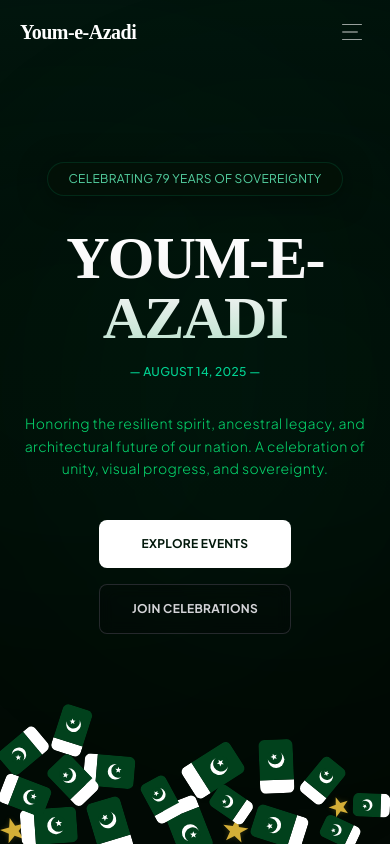
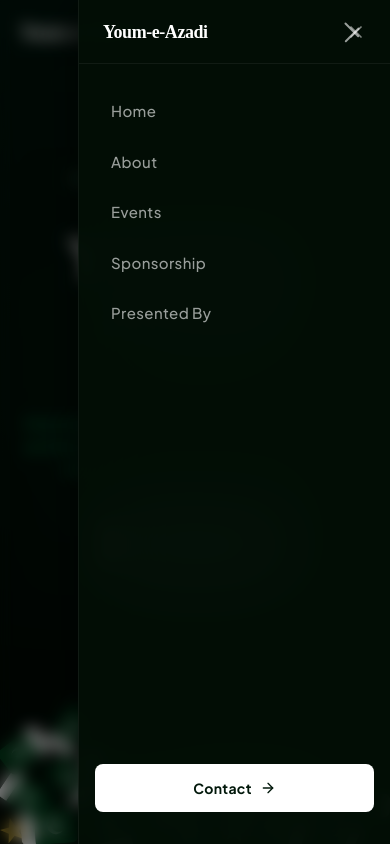
Before and after one commit to techxudo-devs/Independence, a React (Vite) app: page / in a window 390 px wide. Both pictures are taken after a click on the button "Menu". Shown: the top 844 px of the page. Built offline with nearby package versions, Linux system fonts and the light colour scheme; a web font is replaced by a local one.

Commit message:
done responsivness

```diff
--- a/src/components/Home/About.tsx
+++ b/src/components/Home/About.tsx
@@ -98,7 +98,7 @@ const About = () => {
             initial="hidden"
             whileInView="visible"
             viewport={{ once: true, margin: '-40px' }}
-            className="grid grid-cols-3 gap-3 md:gap-4"
+            className="grid grid-cols-1 md:grid-cols-3 gap-3 md:gap-4"
           >
             {CARDS.slice(0, 3).map((card) => (
               <Card key={card.src} card={card} />
@@ -111,7 +111,7 @@ const About = () => {
             initial="hidden"
             whileInView="visible"
             viewport={{ once: true, margin: '-40px' }}
-            className="grid grid-cols-2 gap-3 md:gap-4"
+            className="grid grid-cols-1 md:grid-cols-2 gap-3 md:gap-4"
           >
             {CARDS.slice(3, 5).map((card) => (
               <Card key={card.src} card={card} />
@@ -124,7 +124,7 @@ const About = () => {
             initial="hidden"
             whileInView="visible"
             viewport={{ once: true, margin: '-40px' }}
-            className="grid grid-cols-3 gap-3 md:gap-4"
+            className="grid grid-cols-1 md:grid-cols-3 gap-3 md:gap-4"
           >
             {CARDS.slice(5, 8).map((card) => (
               <Card key={card.src} card={card} />
--- a/src/components/Home/Hero.tsx
+++ b/src/components/Home/Hero.tsx
@@ -320,7 +320,7 @@ const Hero = () => {
       />
 
       {/* Editorial Hero Content Layout */}
-      <main className="relative z-20 w-full max-w-4xl px-6 text-center pointer-events-none select-none -translate-y-6">
+      <main className="relative z-20 w-full max-w-4xl px-6 text-center -translate-y-6">
         <motion.div
           initial={{ opacity: 0, y: 40 }}
           animate={{ opacity: 1, y: 0 }}
@@ -350,12 +350,12 @@ const Hero = () => {
 
           {/* Call to Actions */}
           <div className="mt-10 flex flex-col sm:flex-row gap-4 pointer-events-auto">
-            <button className="px-8 py-4 rounded-lg text-xs font-bold tracking-wide text-[#02180b] bg-white hover:bg-neutral-100 hover:shadow-[0_0_25px_rgba(16,185,129,0.15)] transition-all duration-300 plus cursor-pointer">
+            <a href="#events" className="px-8 py-4 rounded-lg text-xs font-bold tracking-wide text-[#02180b] bg-white hover:bg-neutral-100 hover:shadow-[0_0_25px_rgba(16,185,129,0.15)] transition-all duration-300 plus cursor-pointer text-center">
               EXPLORE EVENTS
-            </button>
-            <button className="px-8 py-4 rounded-lg text-xs font-bold tracking-wide text-zinc-300 border border-zinc-700/60 bg-zinc-950/20 backdrop-blur-sm hover:text-white hover:bg-zinc-800/30 plus hover:border-zinc-500 cursor-pointer transition-all duration-300">
+            </a>
+            <a href="#contact" className="px-8 py-4 rounded-lg text-xs font-bold tracking-wide text-zinc-300 border border-zinc-700/60 bg-zinc-950/20 backdrop-blur-sm hover:text-white hover:bg-zinc-800/30 plus hover:border-zinc-500 cursor-pointer transition-all duration-300 text-center">
               JOIN CELEBRATIONS
-            </button>
+            </a>
           </div>
         </motion.div>
       </main>
--- a/src/components/Home/PresentedBy.tsx
+++ b/src/components/Home/PresentedBy.tsx
@@ -65,7 +65,7 @@ const PresentedBy = () => {
           {/* Sponsor Cards */}
           <motion.div
             variants={fadeUp}
-            className="mt-10 grid grid-cols-1 sm:grid-cols-2 gap-6 w-full max-w-2xl"
+            className="mt-10 grid grid-cols-1 sm:grid-cols-2 gap-6 w-full max-w-2xl justify-items-center"
           >
             {SPONSORS.map((sponsor) => (
               <div
--- a/src/components/common/Navbar.tsx
+++ b/src/components/common/Navbar.tsx
@@ -1,6 +1,6 @@
 import { useState, useEffect } from 'react';
 import { motion } from 'framer-motion';
-import { ArrowRight } from 'lucide-react';
+import { ArrowRight, X } from 'lucide-react';
 
 const NAV_ITEMS = [
   { label: 'Home', href: '#home' },
@@ -55,12 +55,35 @@ function NavItem({ label, href }: { label: string; href: string }) {
 
 const Navbar = () => {
   const [scrolled, setScrolled] = useState(false);
+  const [mobileOpen, setMobileOpen] = useState(false);
 
   useEffect(() => {
     const onScroll = () => setScrolled(window.scrollY > 40);
     window.addEventListener('scroll', onScroll, { passive: true });
     return () => window.removeEventListener('scroll', onScroll);
   }, []);
+
+  useEffect(() => {
+    if (mobileOpen) {
+      document.body.style.overflow = 'hidden';
+      document.body.style.position = 'fixed';
+      document.body.style.top = `-${window.scrollY}px`;
+      document.body.style.width = '100%';
+    } else {
+      const scrollY = document.body.style.top;
+      document.body.style.overflow = '';
+      document.body.style.position = '';
+      document.body.style.top = '';
+      document.body.style.width = '';
+      window.scrollTo(0, scrollY ? -parseInt(scrollY) : 0);
+    }
+    return () => {
+      document.body.style.overflow = '';
+      document.body.style.position = '';
+      document.body.style.top = '';
+      document.body.style.width = '';
+    };
+  }, [mobileOpen]);
 
   return (
     <motion.nav
@@ -113,12 +136,89 @@ const Navbar = () => {
         </a>
 
         {/* Mobile menu button */}
-        <button className="md:hidden flex flex-col gap-1.5 p-2" aria-label="Menu">
-          <span className="w-5 h-[1.5px] bg-white/60 rounded-full" />
-          <span className="w-4 h-[1.5px] bg-white/40 rounded-full" />
-          <span className="w-5 h-[1.5px] bg-white/60 rounded-full" />
+        <button
+          className="md:hidden flex flex-col gap-1.5 p-2 relative z-[60]"
+          aria-label="Menu"
+          onClick={() => setMobileOpen((prev) => !prev)}
+        >
+          <motion.span
+            className="w-5 h-[1.5px] bg-white/60 rounded-full block"
+            animate={mobileOpen ? { rotate: 45, y: 5 } : { rotate: 0, y: 0 }}
+            transition={{ duration: 0.25 }}
+          />
+          <motion.span
+            className="w-4 h-[1.5px] bg-white/40 rounded-full block"
+            animate={mobileOpen ? { opacity: 0, x: -8 } : { opacity: 1, x: 0 }}
+            transition={{ duration: 0.2 }}
+          />
+          <motion.span
+            className="w-5 h-[1.5px] bg-white/60 rounded-full block"
+            animate={mobileOpen ? { rotate: -45, y: -5 } : { rotate: 0, y: 0 }}
+            transition={{ duration: 0.25 }}
+          />
         </button>
       </div>
+
+      {/* Backdrop */}
+      <motion.div
+        className="md:hidden fixed inset-0 z-[55] bg-black/50 backdrop-blur-sm"
+        initial={false}
+        animate={mobileOpen ? { opacity: 1, pointerEvents: 'auto' as const } : { opacity: 0, pointerEvents: 'none' as const }}
+        transition={{ duration: 0.35, ease: [0.16, 1, 0.3, 1] }}
+        onClick={() => setMobileOpen(false)}
+      />
+
+      {/* Sidebar panel — slides from right */}
+      <motion.div
+        className="md:hidden fixed top-0 right-0 z-[56] h-full w-[80%] max-w-sm bg-[#030e06]/95 backdrop-blur-2xl border-l border-white/[0.06] shadow-[-8px_0_40px_rgba(0,0,0,0.5)] flex flex-col"
+        initial={false}
+        animate={mobileOpen ? { x: 0 } : { x: '100%' }}
+        transition={{ duration: 0.4, ease: [0.16, 1, 0.3, 1] }}
+      >
+        {/* Sidebar header */}
+        <div className="flex items-center justify-between px-6 h-16 border-b border-white/[0.06]">
+          <span className="text-lg font-black text-white life tracking-tight">Youm-e-Azadi</span>
+          <button
+            onClick={() => setMobileOpen(false)}
+            className="p-2 -mr-2 rounded-lg text-white/50 hover:text-white hover:bg-white/[0.06] transition-all duration-200"
+            aria-label="Close menu"
+          >
+            <X className="w-5 h-5" />
+          </button>
+        </div>
+
+        {/* Nav links */}
+        <div className="flex flex-col gap-1 px-4 py-6 flex-1">
+          {NAV_ITEMS.map((item, i) => (
+            <motion.a
+              key={item.label}
+              href={item.href}
+              onClick={() => setMobileOpen(false)}
+              className="plus text-[15px] font-medium text-white/60 hover:text-emerald-300 hover:bg-emerald-500/[0.06] rounded-lg px-4 py-3 tracking-wide transition-all duration-200"
+              initial={false}
+              animate={mobileOpen ? { opacity: 1, x: 0 } : { opacity: 0, x: 30 }}
+              transition={{ duration: 0.35, delay: mobileOpen ? i * 0.05 + 0.15 : 0, ease: [0.16, 1, 0.3, 1] }}
+            >
+              {item.label}
+            </motion.a>
+          ))}
+        </div>
+
+        {/* Sidebar footer CTA */}
+        <div className="px-4 pb-8">
+          <motion.a
+            href="#contact"
+            onClick={() => setMobileOpen(false)}
+            className="flex items-center justify-center gap-2 w-full py-3.5 rounded-lg text-sm font-bold tracking-wide text-[#02180b] bg-white hover:bg-neutral-100 transition-all duration-300 plus"
+            initial={false}
+            animate={mobileOpen ? { opacity: 1, y: 0 } : { opacity: 0, y: 16 }}
+            transition={{ duration: 0.35, delay: mobileOpen ? NAV_ITEMS.length * 0.05 + 0.2 : 0, ease: [0.16, 1, 0.3, 1] }}
+          >
+            Contact
+            <ArrowRight className="w-4 h-4" />
+          </motion.a>
+        </div>
+      </motion.div>
     </motion.nav>
   );
 };
```
